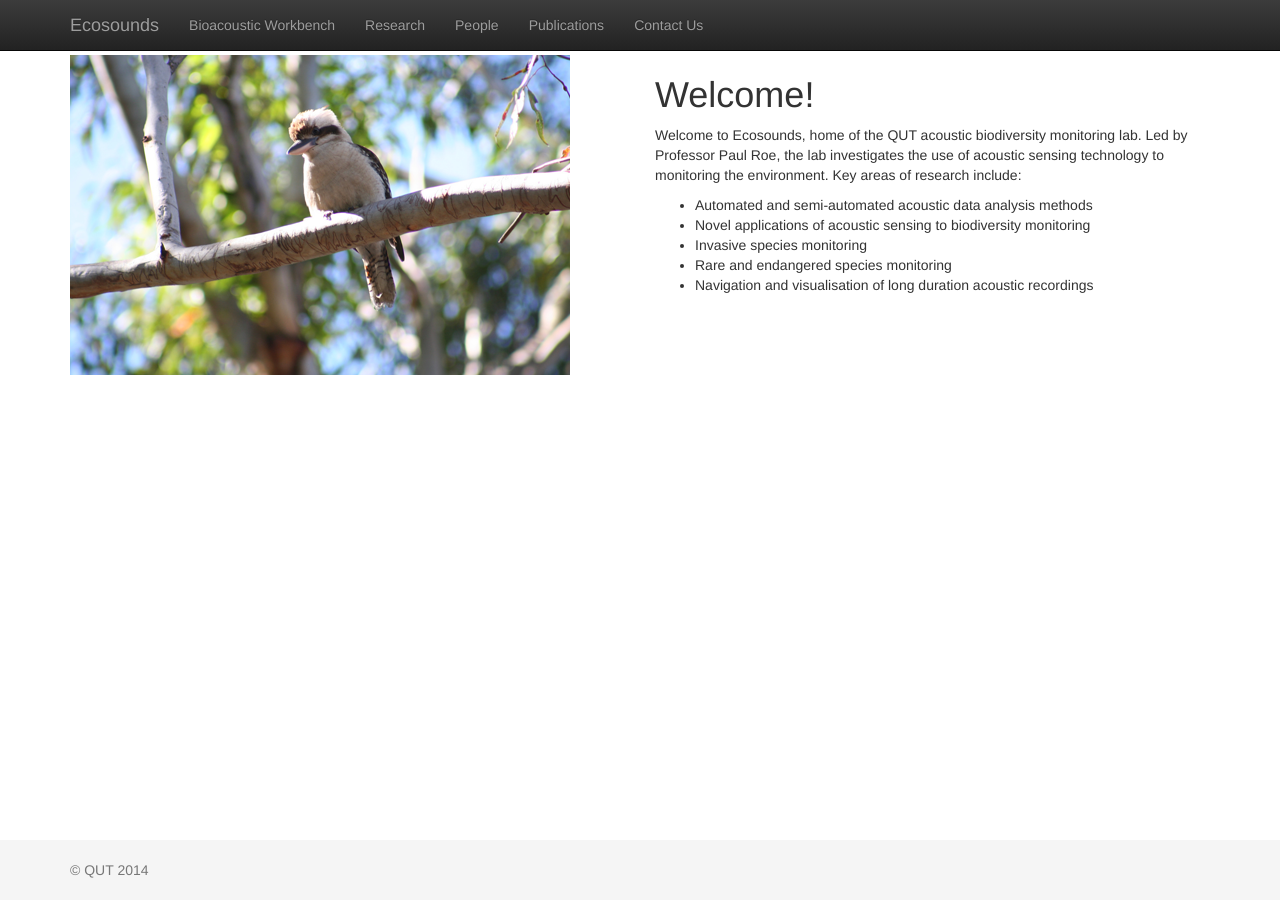
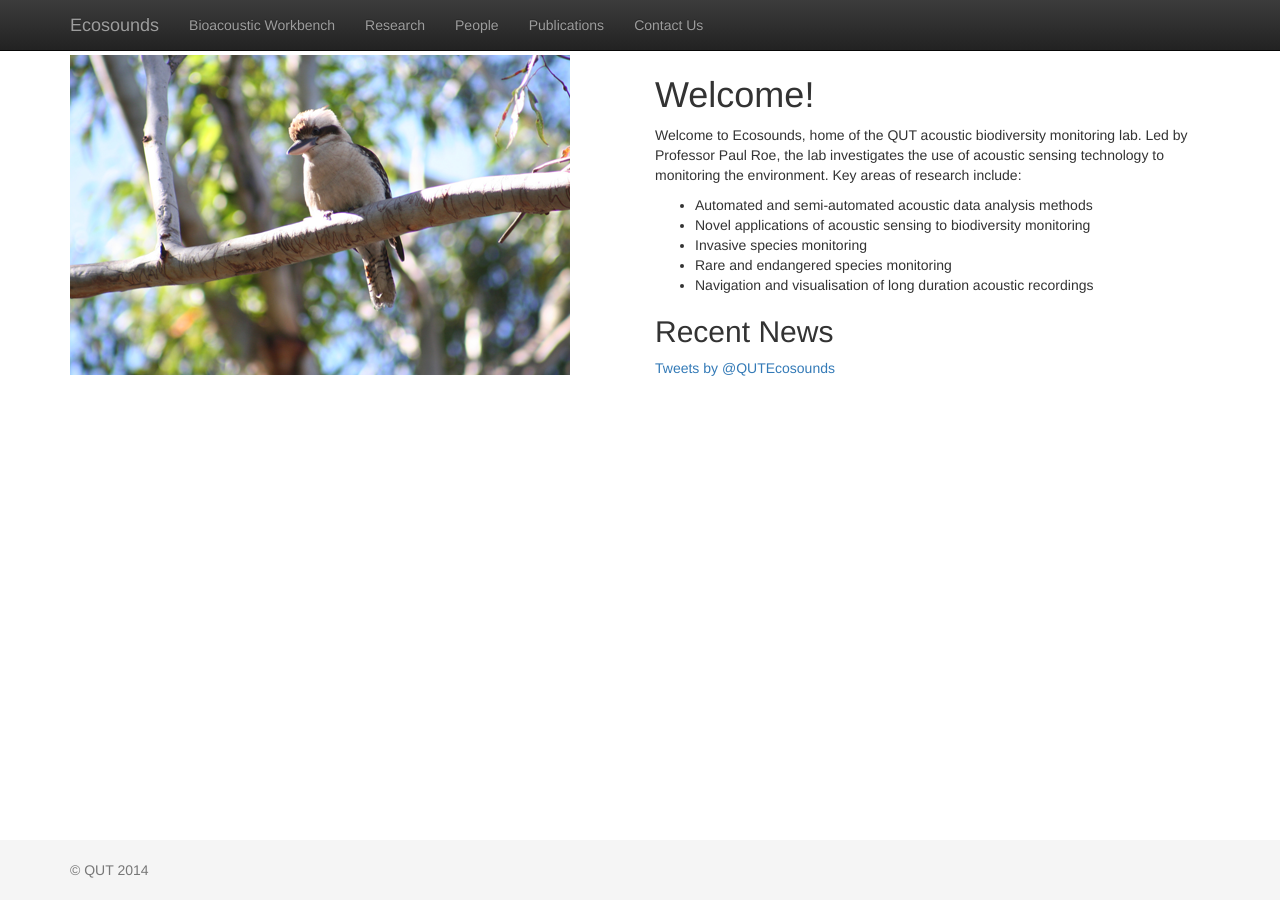
Before and after one commit to QutEcoacoustics/research-blog, a Jekyll site: the page built from index.html, in a window 1280 px wide. Built offline with Jekyll 4.4.1, drawn with Linux system fonts in a browser that asks for light colours; nearby versions of some CDN libraries; Markdown is read by kramdown in place of the engine named in the settings; comment, search, counter and statistics services are not loaded.

Commit message:
added twitter widget

```diff
--- a/index.html
+++ b/index.html
@@ -22,6 +22,11 @@
                 <li>Rare and endangered species monitoring</li>
                 <li>Navigation and visualisation of long duration acoustic recordings</li>
             </ul>
+
+            <h2>Recent News</h2>
+            <a class="twitter-timeline" href="https://twitter.com/QUTEcosounds" data-widget-id="581778325187764224" height="400">Tweets by @QUTEcosounds</a>
+            <script>!function(d,s,id){var js,fjs=d.getElementsByTagName(s)[0],p=/^http:/.test(d.location)?'http':'https';if(!d.getElementById(id)){js=d.createElement(s);js.id=id;js.src=p+"://platform.twitter.com/widgets.js";fjs.parentNode.insertBefore(js,fjs);}}(document,"script","twitter-wjs");</script>
+
         </div>
     </div>
 </div>
```
